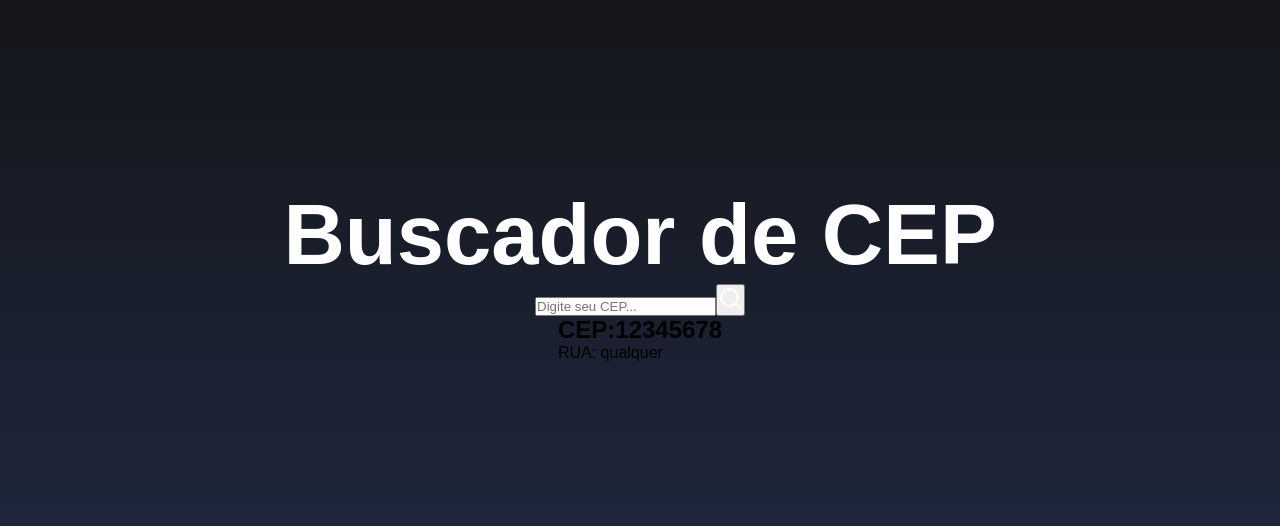
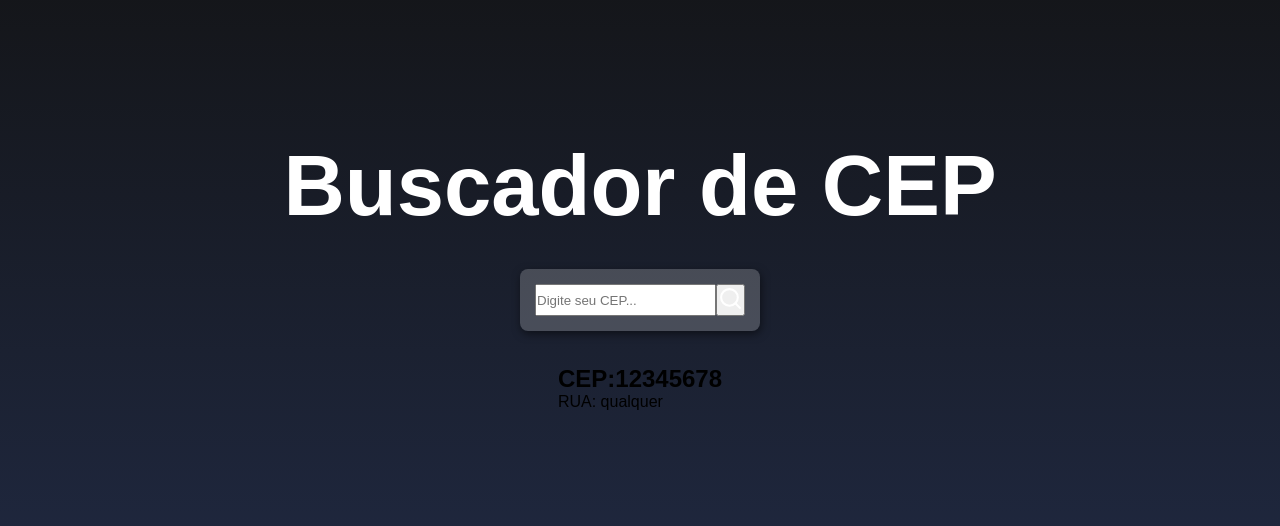
Before and after one commit to barbarassoares/buscaCEP, a React (Create React App) app: page / in a window 1280 px wide. Shown: the part 126-652 px from the top of the page. Built offline with nearby package versions, Linux system fonts and the light colour scheme.

Commit message:
Update styles.css

```diff
--- a/src/styles.css
+++ b/src/styles.css
@@ -11,5 +11,24 @@
 .Title{
 font-size: 85px;
 color:#FFF;
+animation: flipTitle 2s;
+}
+
+@keyframes flipTitle {
+    from{
+    transform: rotateX(90deg);
+    }
+    to{
+    transform: rotateX(0deg);
+    }
+}
+
+.ContainerInput{
+background-color: rgba(255,255,255, 0.2);
+padding: 15px;
+margin: 34px 0;
+display: flex;
+border-radius: 8px;
+box-shadow: 1px 3px 8px rgba(0, 0, 0, 0.5);
 
 }
```
